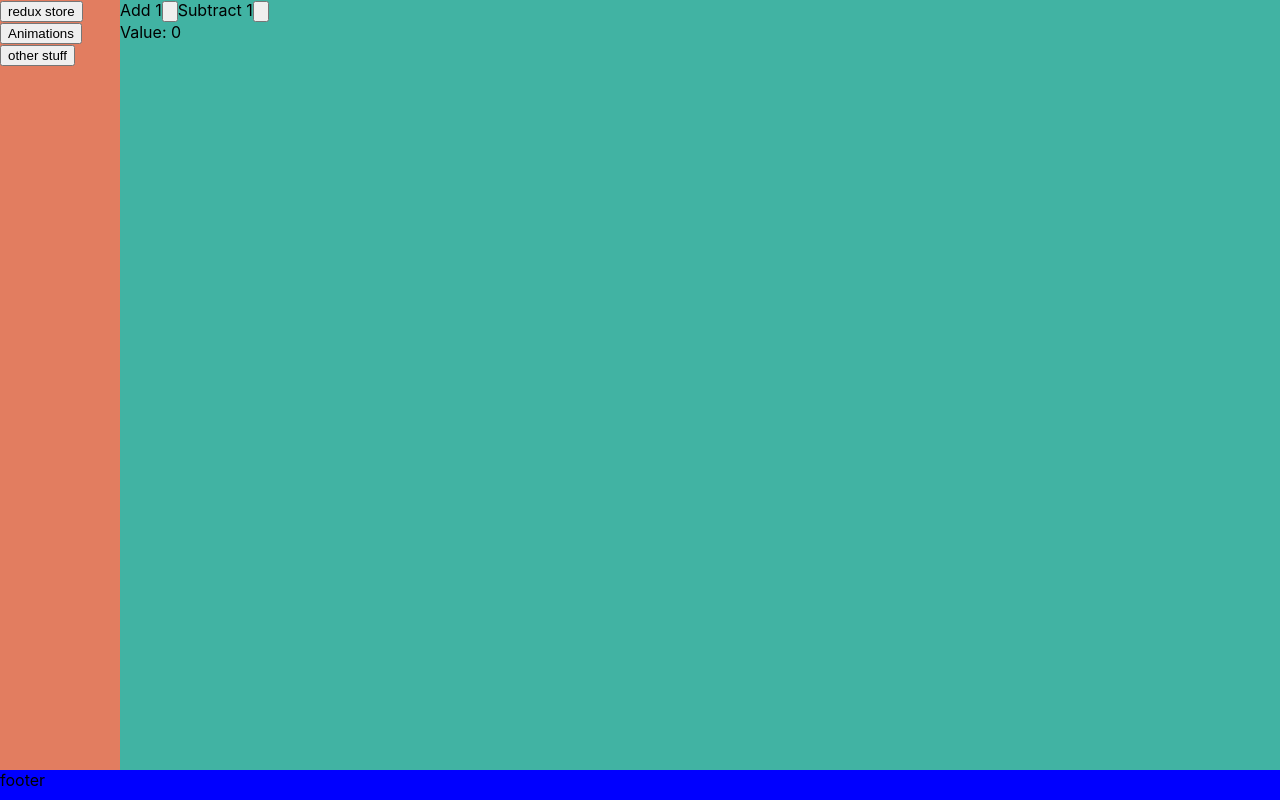
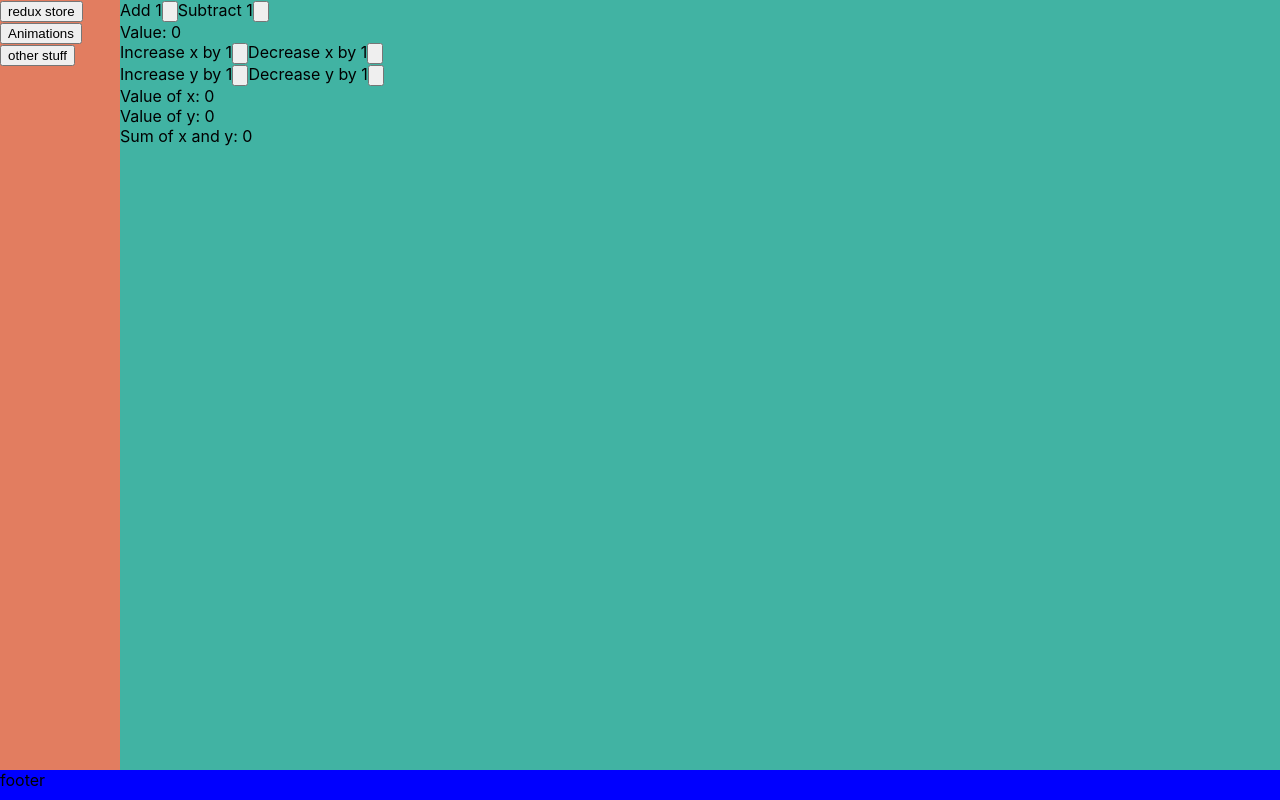
Before and after one commit to dancrump1/project1-2021, a React (Create React App) app: page / in a window 1280 px wide. Built offline with nearby package versions, Linux system fonts and the light colour scheme.

Commit message:
Increase example of redux store

```diff
--- a/src/App.js
+++ b/src/App.js
@@ -18,8 +18,6 @@ const renderNavButtons = () => {
 
 // BASE APP
 function App() {
-
-
   return (
     <div className="app">
       <section className="sideNav">
--- a/src/ReduxDemonstration.js
+++ b/src/ReduxDemonstration.js
@@ -4,9 +4,19 @@ import { counterSlice } from "./Store";
 // BASE APP
 function ReduxDemonstration() {
   const dispatch = useDispatch();
-  const { add, minus } = counterSlice.actions;
+  const {
+    add,
+    minus,
+    increaseX,
+    decreaseX,
+    increaseY,
+    decreaseY,
+  } = counterSlice.actions;
 
   const reduxValue = useSelector((state) => state.value);
+  const xValue = useSelector((state) => state.x);
+  const yValue = useSelector((state) => state.y);
+  const reduxXPlusYValue = xValue + yValue;
 
   return (
     <div>
@@ -26,6 +36,48 @@ function ReduxDemonstration() {
         onClick={() => dispatch(minus())}
       />
       <div>Value: {reduxValue}</div>
+
+      <section>
+        <div>
+          <label for="totalXUp">Increase x by 1</label>
+          <input
+            type="button"
+            id="totalXUp"
+            name="totalXUp"
+            label="+"
+            onClick={() => dispatch(increaseX())}
+          />
+          <label for="totalXDown">Decrease x by 1</label>
+          <input
+            type="button"
+            id="totalXDown"
+            name="totalXDown"
+            label="-"
+            onClick={() => dispatch(decreaseX())}
+          />
+        </div>
+        <div>
+          <label for="totalYUp">Increase y by 1</label>
+          <input
+            type="button"
+            id="totalYUp"
+            name="totalYUp"
+            label="+"
+            onClick={() => dispatch(increaseY())}
+          />
+          <label for="totalYDown">Decrease y by 1</label>
+          <input
+            type="button"
+            id="totalYDown"
+            name="totalYDown"
+            label="-"
+            onClick={() => dispatch(decreaseY())}
+          />
+        </div>
+        <div>Value of x: {xValue}</div>
+        <div>Value of y: {yValue}</div>
+        <div>Sum of x and y: {reduxXPlusYValue}</div>
+      </section>
     </div>
   );
 }
--- a/src/Store.js
+++ b/src/Store.js
@@ -1,13 +1,15 @@
 import { createSlice, configureStore, createSelector } from "@reduxjs/toolkit";
 import { useEffect } from "react";
 import { Provider } from "react-redux";
-import App from './App'
+import App from "./App";
 
 // REDUX STORE
 export const counterSlice = createSlice({
   name: "counter",
   initialState: {
     value: 0,
+    x: 0,
+    y: 0,
   },
   reducers: {
     add: (state) => {
@@ -16,9 +18,20 @@ export const counterSlice = createSlice({
     minus: (state) => {
       state.value -= 1;
     },
+    increaseX: (state) => {
+      state.x += 1;
+    },
+    decreaseX: (state) => {
+      state.x -= 1;
+    },
+    increaseY: (state) => {
+      state.y += 1;
+    },
+    decreaseY: (state) => {
+      state.y -= 1;
+    },
   },
 });
-
 
 function Store() {
   const store = configureStore({ reducer: counterSlice.reducer });
```
